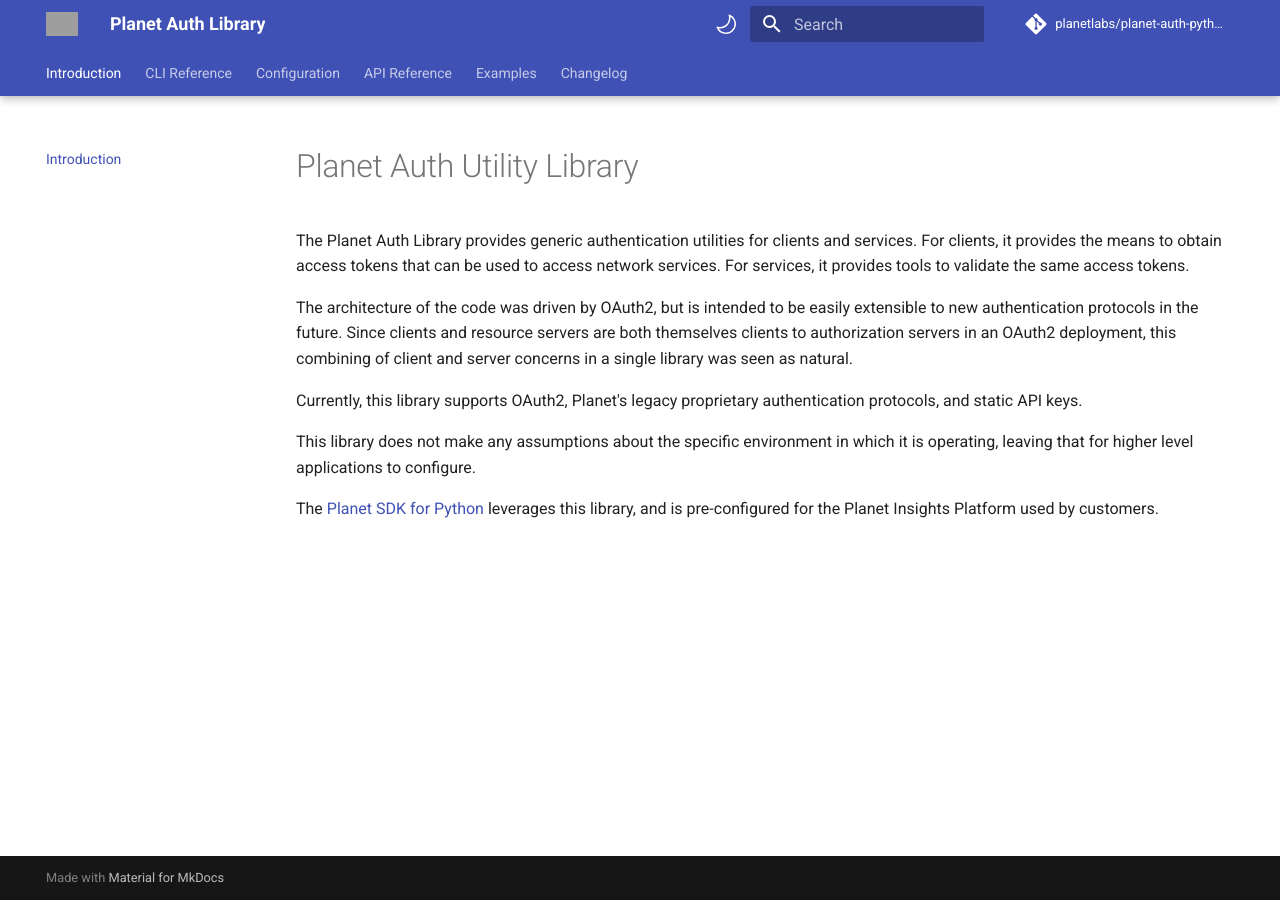
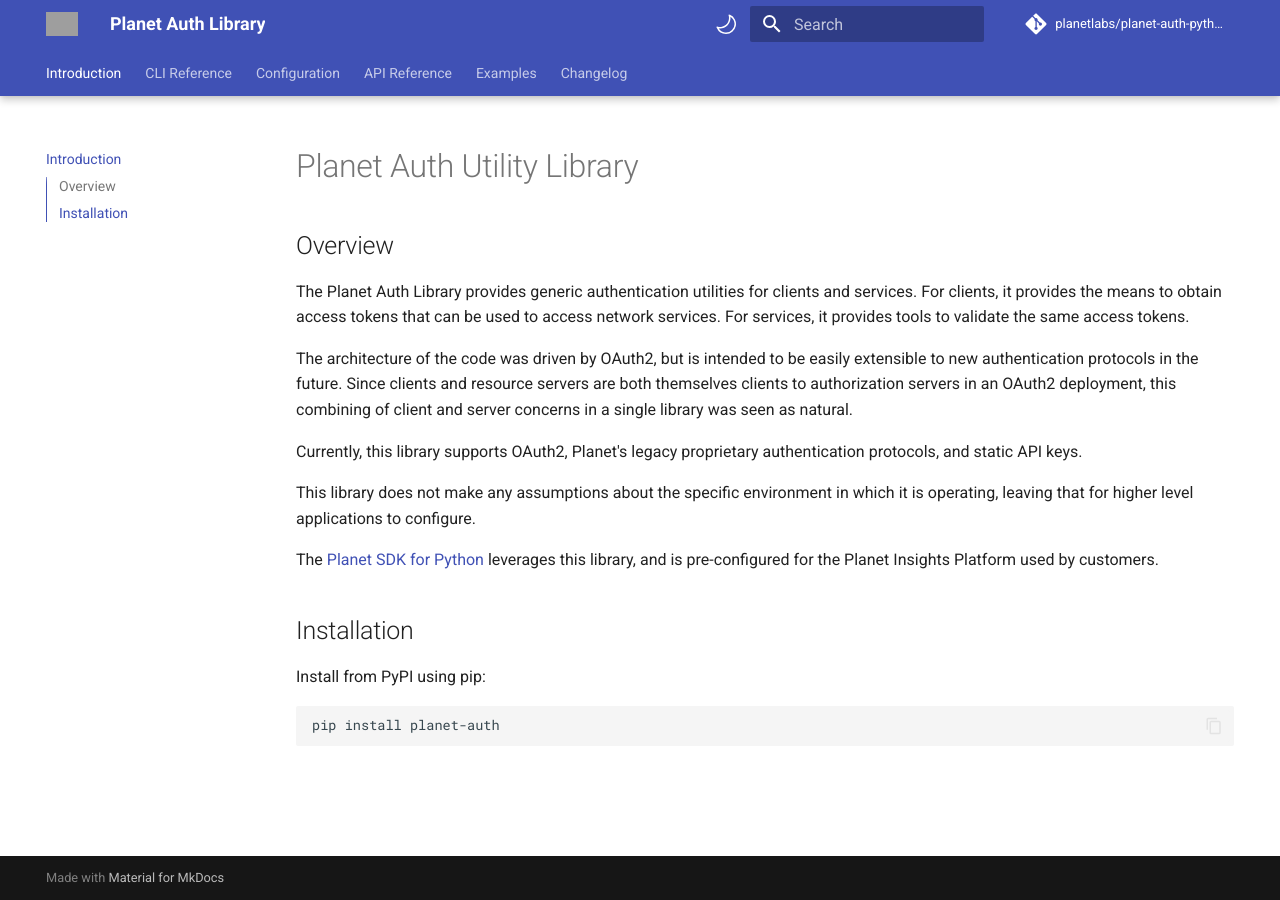
Before and after one commit to planetlabs/planet-auth-python, an MkDocs documentation site: the page built from docs/index.md, in a window 1280 px wide. Built offline with MkDocs 1.6.1 and Material for MkDocs 9.7.7, drawn with Linux system fonts in a browser that asks for light colours; comment, search, counter and statistics services are not loaded; grey boxes are pictures that could not be loaded.

Commit message:
Minor doc updates (#18)
* add installation instructions.

* enable copy to clipboard.

````diff
--- a/docs/index.md
+++ b/docs/index.md
@@ -1,5 +1,6 @@
 # Planet Auth Utility Library
 
+## Overview
 The Planet Auth Library provides generic authentication utilities for clients
 and services.  For clients, it provides the means to obtain access tokens that
 can be used to access network services.  For services, it provides tools to
@@ -20,3 +21,10 @@
 The [Planet SDK for Python](https://developers.planet.com/docs/pythonclient/)
 leverages this library, and is pre-configured for the Planet Insights Platform used
 by customers.
+
+## Installation
+Install from PyPI using pip:
+
+```bash
+pip install planet-auth
+```
--- a/mkdocs.yml
+++ b/mkdocs.yml
@@ -13,6 +13,7 @@
   favicon: img/logo-color.svg
   # custom_dir: 'docs/custom_theme/'
   features:
+    - content.code.copy
     - navigation.tabs
     # - navigation.instant # Not compatible with i18n plugin
     - navigation.tabs.sticky
````
